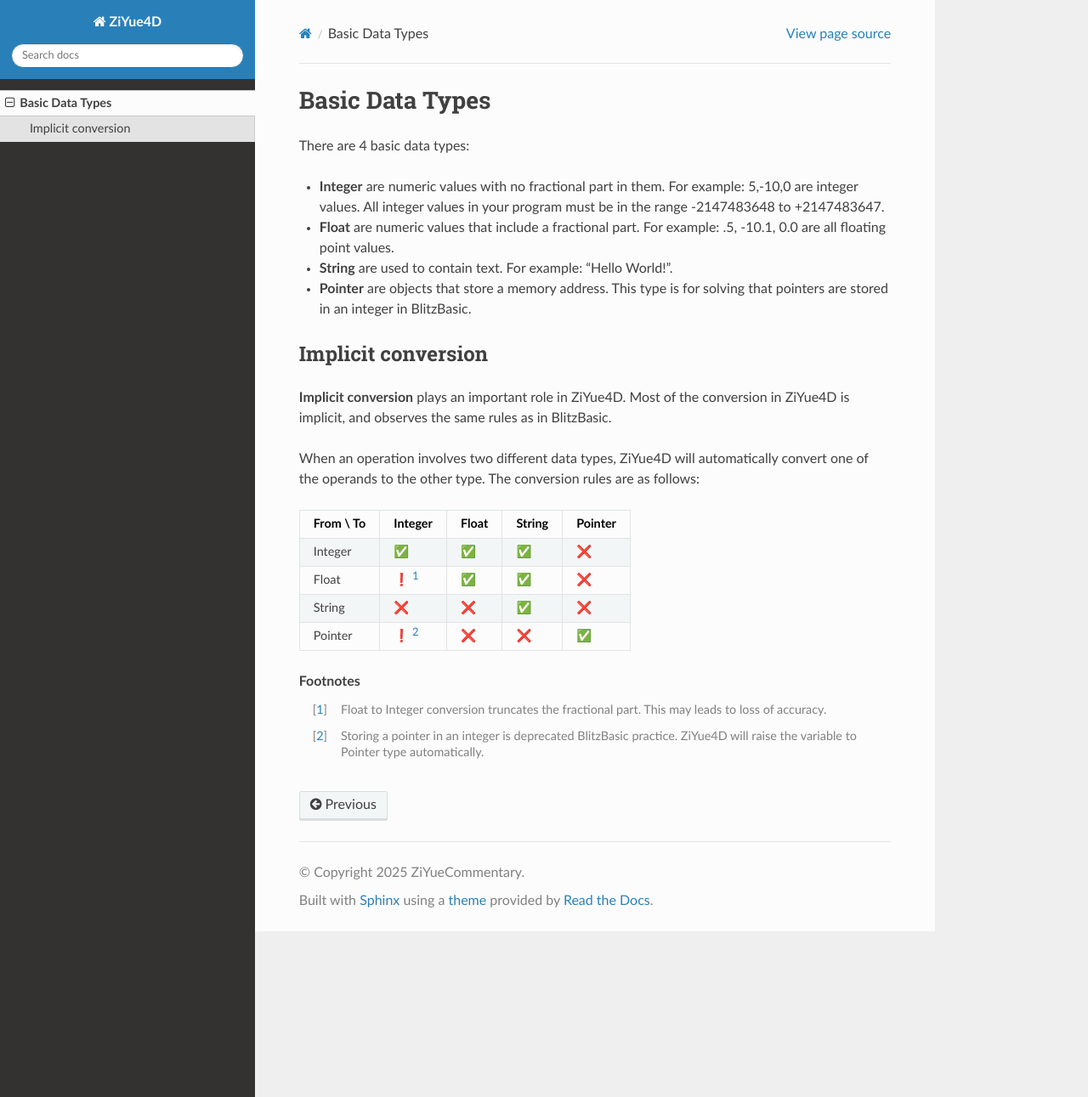
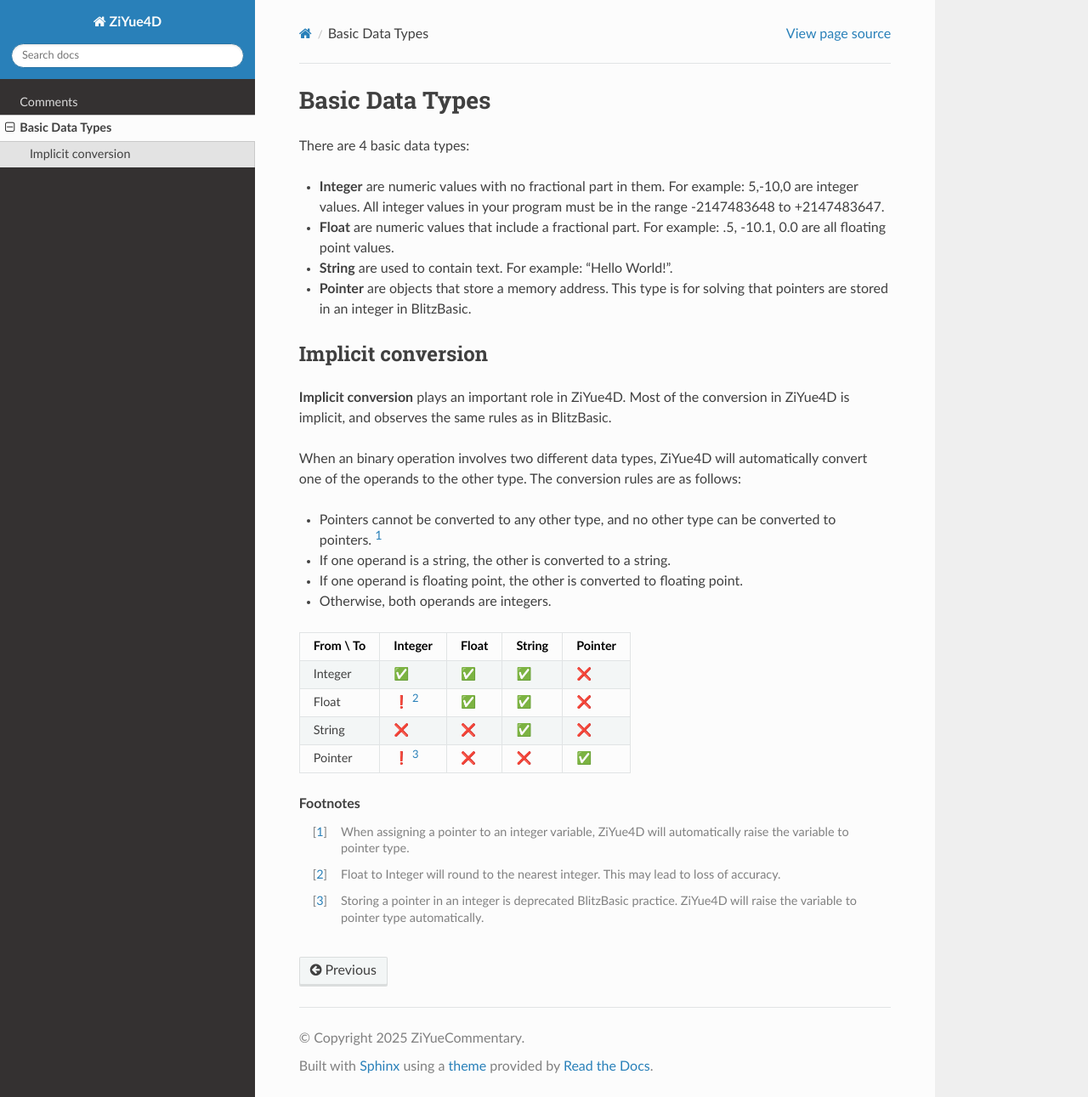
Before and after one commit to ZiYueCommentary/ziyue4d-docs, a Sphinx documentation site: the page built from docs/basic-data-types.rst, in a window 1280 px wide and 1291 px high. Shown: the whole window at 85% size. Built offline with Sphinx 7.4.7 and the Read the Docs theme 3.1.0, drawn with Linux system fonts in a browser that asks for light colours.

Commit message:
Comments

```diff
--- a/docs/basic-data-types.rst
+++ b/docs/basic-data-types.rst
@@ -16,20 +16,26 @@
 
 **Implicit conversion** plays an important role in ZiYue4D. Most of the conversion in ZiYue4D is implicit, and observes the same rules as in BlitzBasic.
 
-When an operation involves two different data types, ZiYue4D will automatically convert one of the operands to the other type. The conversion rules are as follows:
+When an binary operation involves two different data types, ZiYue4D will automatically convert one of the operands to the other type. The conversion rules are as follows:
+
+* Pointers cannot be converted to any other type, and no other type can be converted to pointers. [#f1]_
+* If one operand is a string, the other is converted to a string.
+* If one operand is floating point, the other is converted to floating point.
+* Otherwise, both operands are integers.
 
 +------------+---------+-------+--------+---------+
 | From \\ To | Integer | Float | String | Pointer |
 +============+=========+=======+========+=========+
 | Integer    | ✅      | ✅    | ✅     | ❌      |
 +------------+---------+-------+--------+---------+
-| Float      |❗ [#f1]_| ✅    | ✅     | ❌      |
+| Float      |❗ [#f2]_| ✅    | ✅     | ❌      |
 +------------+---------+-------+--------+---------+
 | String     | ❌      | ❌    | ✅     | ❌      |
 +------------+---------+-------+--------+---------+
-| Pointer    |❗ [#f2]_| ❌    | ❌     | ✅      |
+| Pointer    |❗ [#f3]_| ❌    | ❌     | ✅      |
 +------------+---------+-------+--------+---------+
 
 .. rubric:: Footnotes
-.. [#f1] Float to Integer conversion truncates the fractional part. This may leads to loss of accuracy.
-.. [#f2] Storing a pointer in an integer is deprecated BlitzBasic practice. ZiYue4D will raise the variable to Pointer type automatically.
+.. [#f1] When assigning a pointer to an integer variable, ZiYue4D will automatically raise the variable to pointer type.
+.. [#f2] Float to Integer will round to the nearest integer. This may lead to loss of accuracy.
+.. [#f3] Storing a pointer in an integer is deprecated BlitzBasic practice. ZiYue4D will raise the variable to pointer type automatically.
--- a/docs/index.rst
+++ b/docs/index.rst
@@ -12,4 +12,5 @@
 
 .. toctree::
 
+   comments
    basic-data-types
```
Also changed, not shown: docs/comments.rst (added, +12 -0 lines), 1 other file.
